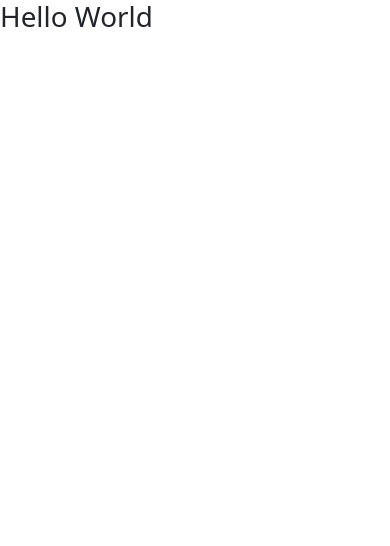
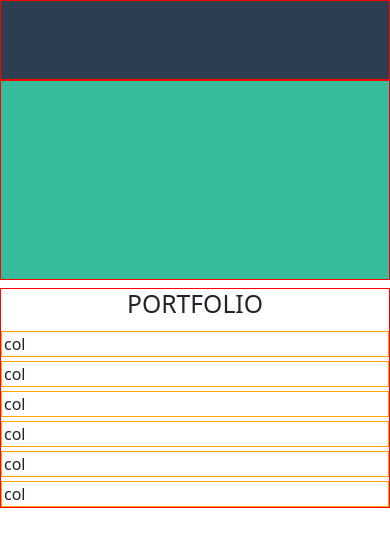
Before and after one commit to LucaPertosa/html-css-bootstrap-freelancer, a plain HTML site: page index.html in a window 390 px wide. Drawn offline with nearby package versions, Linux system fonts and the light colour scheme.

Commit message:
Complete: header, jumbotron and portfolio structure + responsive

```diff
--- a/css/style.css
+++ b/css/style.css
@@ -1,4 +1,44 @@
+/* VARIABLES */
+:root {
+    --header-color: #2C3E50;
+    --header-height: 80px;
+    --jumbotron-color: #36BC9C;
+    --about-section-color: #3A546D;
+    --contact-text-color: #2C3E50;
+}
+
 /* RESET */
 img {
     max-width: 100%;
 }
+
+/* COMMON DEBUG */
+.container {
+    border: 1px solid red;
+}
+
+/* HEADER */
+header {
+    /* debug */
+    height: var(--header-height);
+    background-color: var(--header-color);
+}
+/* /HEADER */
+
+/* MAIN */
+
+/* Jumbotron */
+.jumbotron {
+    /* debug */
+    height: 200px;
+    background-color: var(--jumbotron-color);
+}
+/* /Jumbotron */
+
+/* Portfolio-section */
+.portfolio [class*="col-"] {
+    border: 1px solid orange;
+}
+/* /Portfolio-section */
+
+/* /MAIN */
--- a/index.html
+++ b/index.html
@@ -13,6 +13,50 @@
     <link rel="stylesheet" href="css/style.css">
 </head>
 <body>
-    <h1>Hello World</h1>
+    <header>
+        <div class="container h-100">
+
+        </div>
+    </header>
+
+    <main>
+        <!-- Jumbotron -->
+        <div class="jumbotron mb-2">
+            <div class="container h-100"></div>
+        </div>
+        <!-- /Jumbotron -->
+        <!-- Portfolio-section -->
+        <section class="portfolio mb-2">
+            <div class="container">
+                <h2 class="text-center">PORTFOLIO</h2>
+                <div class="row">
+                    <div class="col-12 col-lg-6 col-xxl-4 g-1">
+                         col
+                    </div>
+                    <div class="col-12 col-lg-6 col-xxl-4 g-1">
+                         col
+                    </div>
+                    <div class="col-12 col-lg-6 col-xxl-4 g-1">
+                         col
+                    </div>
+                    <div class="col-12 col-lg-6 col-xxl-4 g-1">
+                         col
+                    </div>
+                    <div class="col-12 col-lg-6 col-xxl-4 g-1">
+                         col
+                    </div>
+                    <div class="col-12 col-lg-6 col-xxl-4 g-1">
+                         col
+                    </div>
+                </div>
+            </div>
+        </section>
+        <!-- /Portfolio-section -->
+
+    </main>
+
+    <footer>
+
+    </footer>
 </body>
 </html>
```
